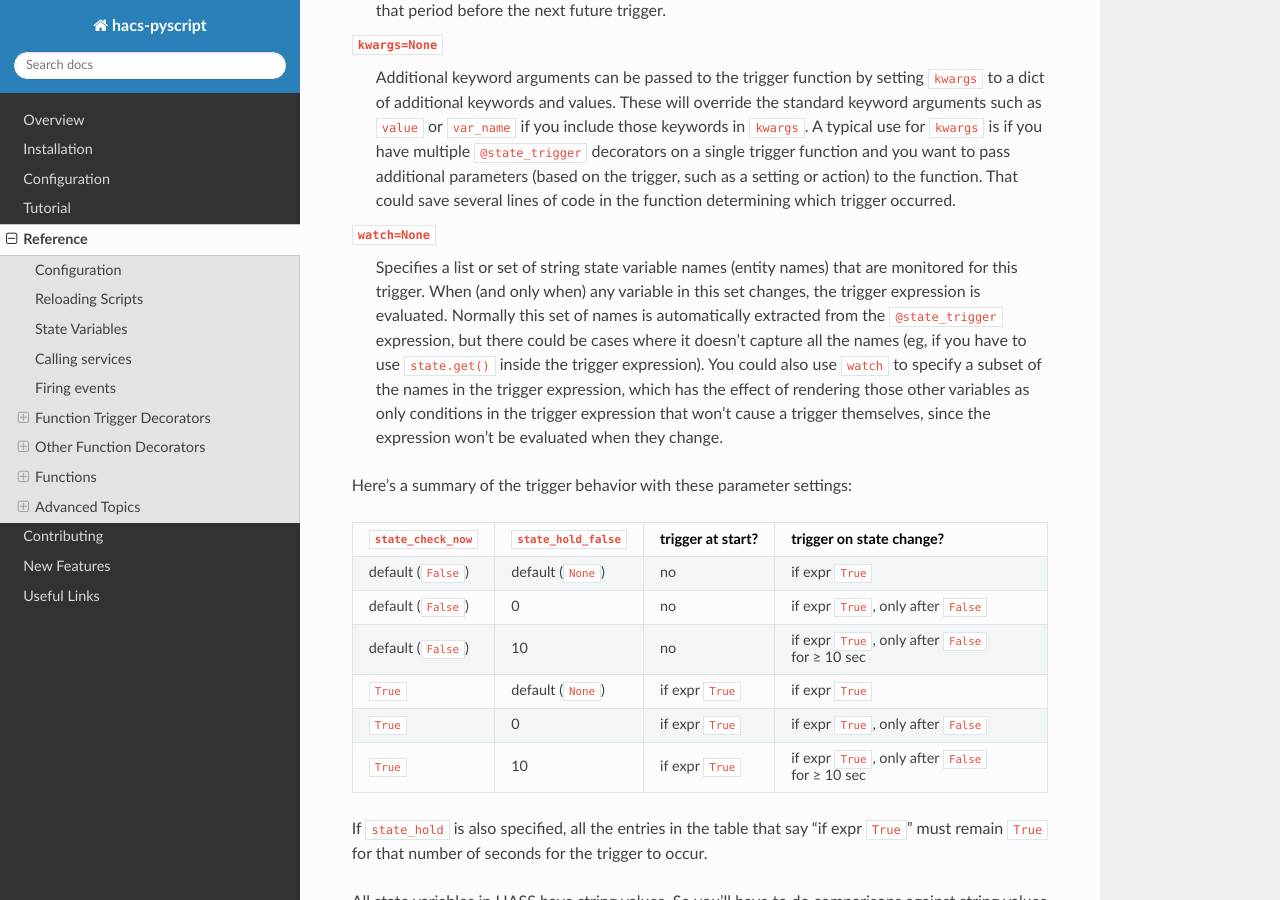
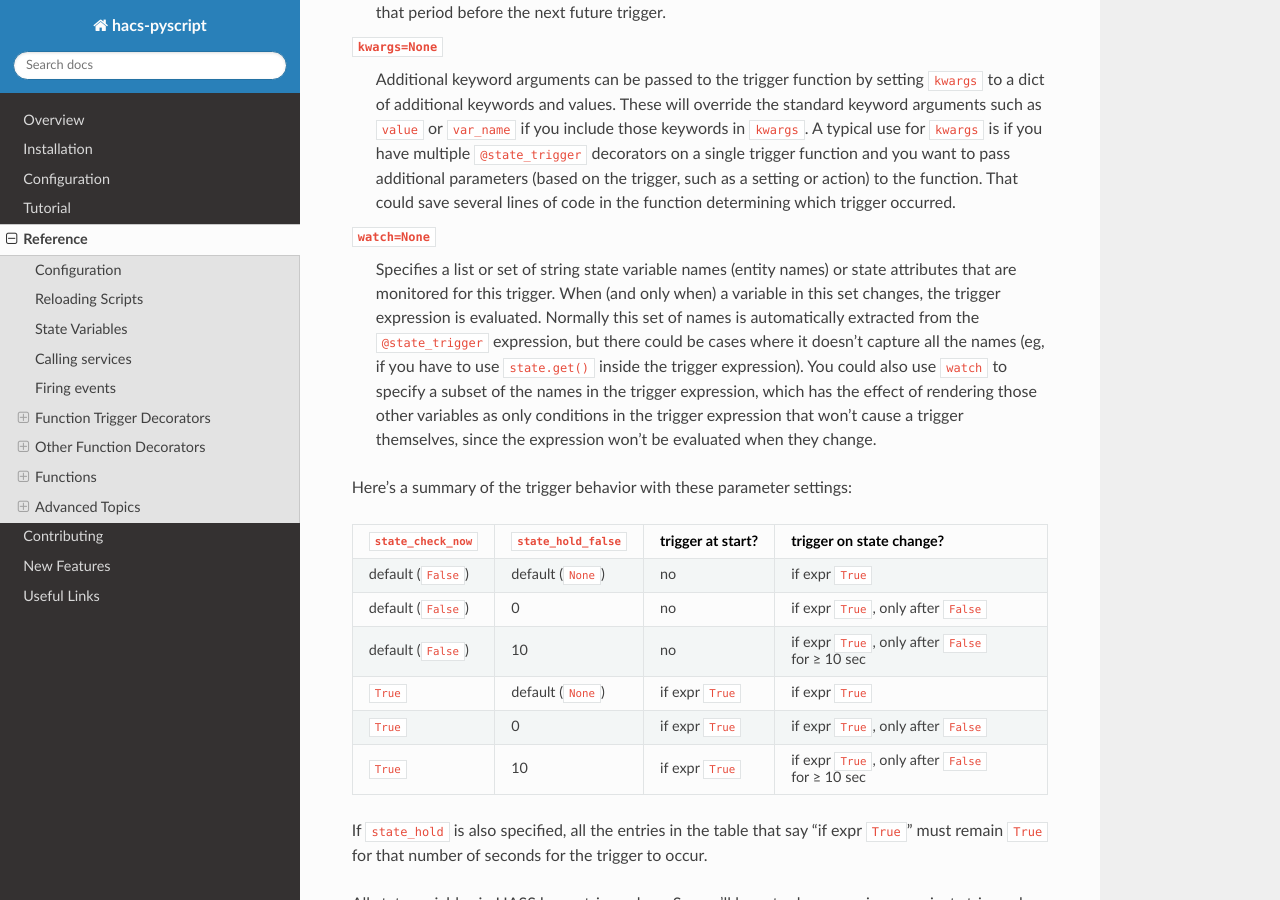
Before and after one commit to custom-components/pyscript, a Sphinx documentation site: the page built from docs/reference.rst, in a window 1280 px wide and 900 px high, scrolled down 8662 px. Built offline with Sphinx 7.4.7 and the Read the Docs theme 2.0.0, drawn with Linux system fonts in a browser that asks for light colours; some of the changed text lies outside the part shown.

Commit message:
updates to @state_trigger watch kwarg

```diff
--- a/docs/reference.rst
+++ b/docs/reference.rst
@@ -336,16 +336,16 @@
 
 .. code:: python
 
-    @state_trigger(str_expr, ..., state_hold=None, state_hold_false=None, state_check_now=False, kwargs=None)
+    @state_trigger(str_expr, ..., state_hold=None, state_hold_false=None, state_check_now=False, kwargs=None, watch=None)
 
 ``@state_trigger`` takes one or more string arguments that contain any expression based on one or
-more state variables, and evaluates to ``True`` or ``False`` (or non-zero or zero). Whenever any
-of the state variables or attribute values mentioned in the expression change, the expression is
-evaluated and the trigger occurs if it evaluates to ``True`` (or non-zero). For each state variable,
-eg: ``domain.name``, the prior value is also available to the expression as ``domain.name.old``
-in case you want to condition the trigger on the prior value too. Attribute values can be used
-in the expression too, using the forms ``domain.name.attr`` and ``domain.name.old.attr`` for
-the new and old attribute values respectively.
+more state variables, and evaluates to ``True`` or ``False`` (or non-zero or zero). Whenever any of
+the state variables or attribute values mentioned in the expression change (or specified via the
+``watch`` argument), the expression is evaluated and the trigger occurs if it evaluates to ``True``
+(or non-zero). For each state variable, eg: ``domain.name``, the prior value is also available to
+the expression as ``domain.name.old`` in case you want to condition the trigger on the prior value
+too. Attribute values can be used in the expression too, using the forms ``domain.name.attr`` and
+``domain.name.old.attr`` for the new and old attribute values respectively.
 
 Multiple ``str_expr`` arguments are logically "or"ed together into a single expression. Any argument
 can alternatively be a list or set of strings, and they are treated the same as multiple arguments
@@ -401,14 +401,14 @@
   occurred.
 
 ``watch=None``
-  Specifies a list or set of string state variable names (entity names) that are monitored for
-  this trigger.  When (and only when) any variable in this set changes, the trigger expression
-  is evaluated. Normally this set of names is automatically extracted from the ``@state_trigger``
-  expression, but there could be cases where it doesn't capture all the names (eg, if you have to
-  use ``state.get()`` inside the trigger expression). You could also use ``watch`` to specify a
-  subset of the names in the trigger expression, which has the effect of rendering those other
-  variables as only conditions in the trigger expression that won't cause a trigger themselves,
-  since the expression won't be evaluated when they change.
+  Specifies a list or set of string state variable names (entity names) or state attributes that are
+  monitored for this trigger.  When (and only when) a variable in this set changes, the trigger
+  expression is evaluated. Normally this set of names is automatically extracted from the
+  ``@state_trigger`` expression, but there could be cases where it doesn't capture all the names
+  (eg, if you have to use ``state.get()`` inside the trigger expression). You could also use
+  ``watch`` to specify a subset of the names in the trigger expression, which has the effect of
+  rendering those other variables as only conditions in the trigger expression that won't cause
+  a trigger themselves, since the expression won't be evaluated when they change.
 
 Here's a summary of the trigger behavior with these parameter settings:
 
```
